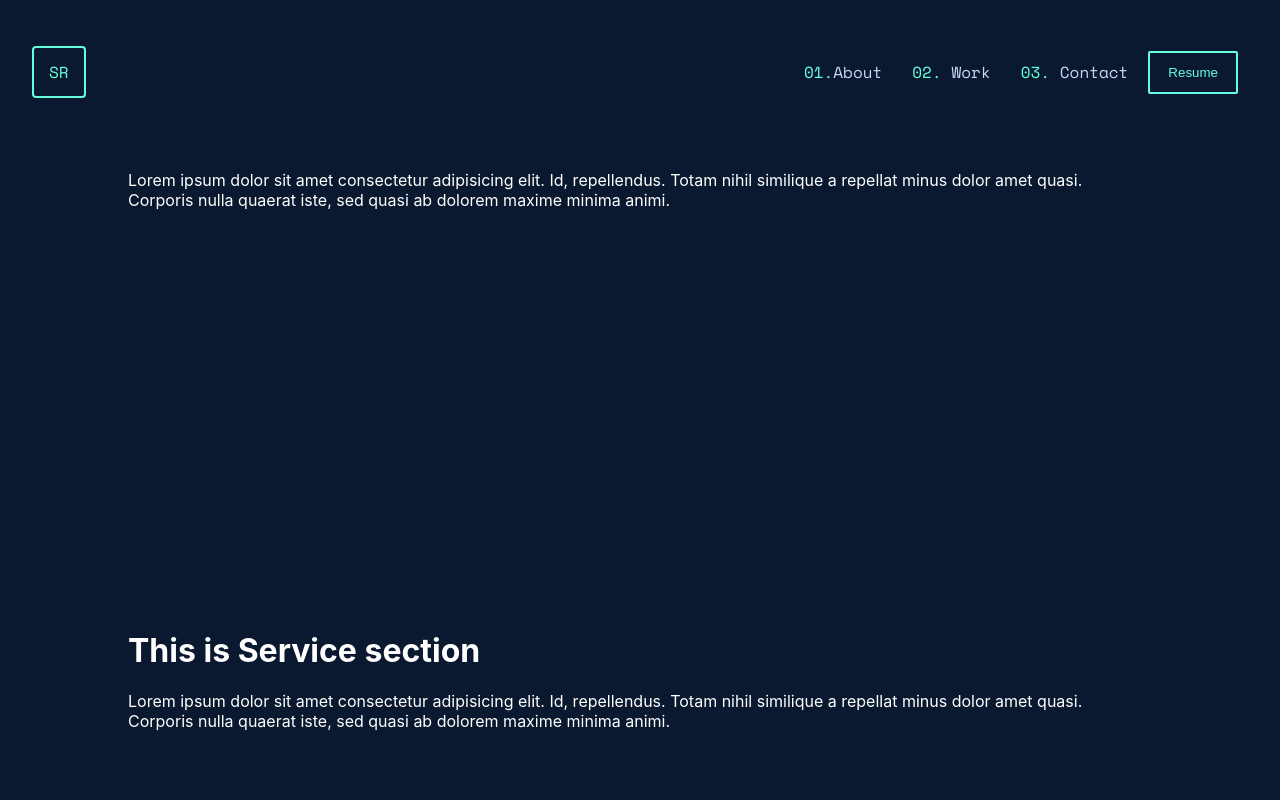
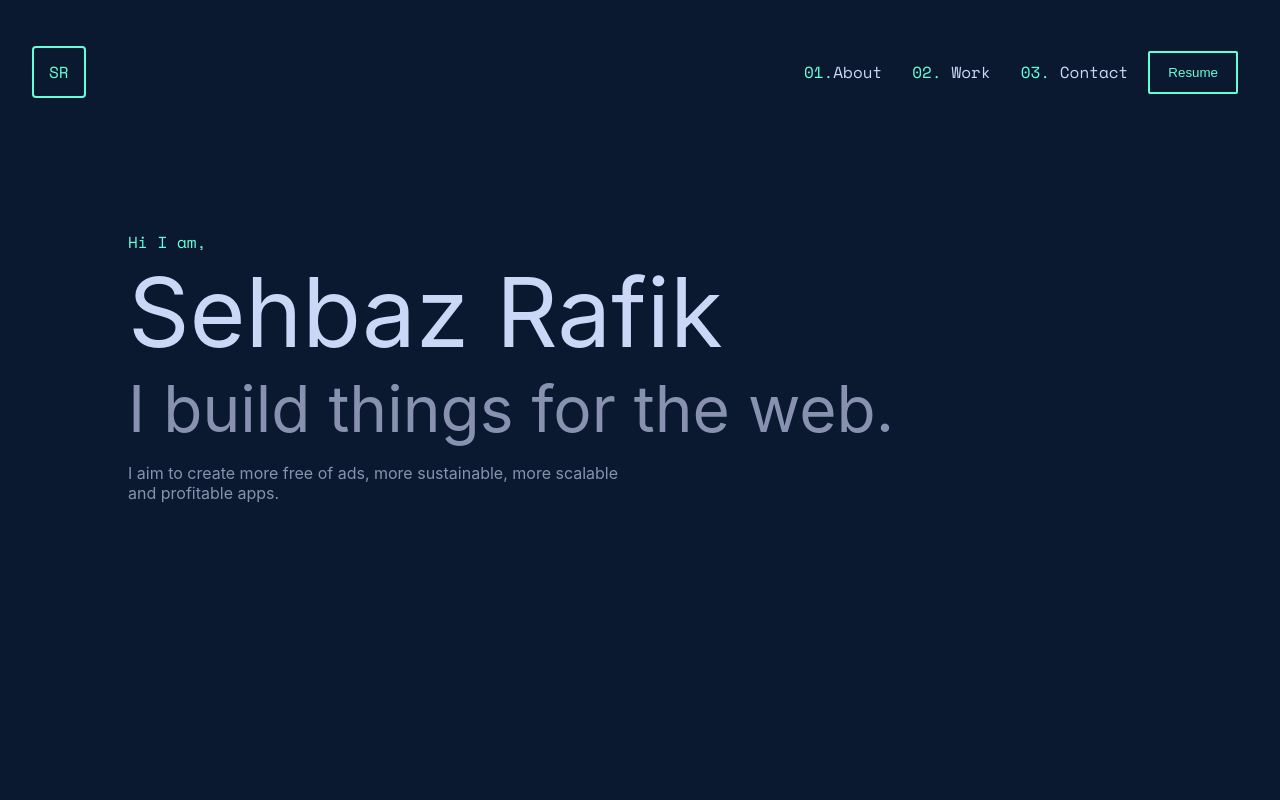
Before and after one commit to Sehbaz/portfolio-v1, a React (Create React App) app: page / in a window 1280 px wide. Shown: the top 800 px of the page. Built offline with nearby package versions, Linux system fonts and the light colour scheme.

Commit message:
home section updated

```diff
--- a/src/App.js
+++ b/src/App.js
@@ -1,4 +1,3 @@
-import logo from "./logo.svg";
 import "./App.css";
 import Header from "./components/Header/Header";
 import Section from "./components/section/Section";
--- a/src/components/section/Section.css
+++ b/src/components/section/Section.css
@@ -1,5 +1,65 @@
+@import url('https://fonts.googleapis.com/css2?family=Space+Mono&display=swap');
+
 .section-container {
+    width: 80%;
+    margin: 80px;
+}
+
+.heading-1 {
+    color: #CCD6F6;
+    font-size: 6rem;
+    margin: 0;
+}
+
+.heading-2 {
+    color: #8892B0;
+    font-size: 4rem;
+    margin: 0;
+}
+
+.heading-3 {
+    color: #8892B0;
+    font-size: 1rem;
+    width: 50%;
+}
+
+.green-text {
+    color: #64ffda;
+    margin: 0;
+    font-family: 'Space Mono', monospace;
+}
+
+.about-section {
+    padding-top: 150px;
+    height: 80vh;
     color: white;
-    margin-top: 11vh;
-    width: 80%;
 }
+
+@media only screen and (max-width: 768px) {
+    .about-section {
+        padding-top: 200px;
+    }
+
+    .heading-1 {
+
+        font-size: 4rem;
+
+    }
+
+    .heading-2 {
+
+        font-size: 3rem;
+
+    }
+
+    .heading-3 {
+
+        width: 100%;
+    }
+}
+
+@media only screen and (min-width: 1200px) {
+    .section-container {
+        max-width: 1300px;
+    }
+}
--- a/src/components/section/Section.js
+++ b/src/components/section/Section.js
@@ -4,11 +4,14 @@ function Section() {
   return (
     <div className="section-container">
       {" "}
-      <div id="about" style={{ height: 500 }}>
-        <h1>This is About section</h1>
-        Lorem ipsum dolor sit amet consectetur adipisicing elit. Id,
-        repellendus. Totam nihil similique a repellat minus dolor amet quasi.
-        Corporis nulla quaerat iste, sed quasi ab dolorem maxime minima animi.
+      <div id="about" className="about-section">
+        <p className="green-text">Hi I am,</p>
+        <p className="heading-1">Sehbaz Rafik</p>
+        <p className="heading-2">I build things for the web.</p>
+        <p className="heading-3">
+          I aim to create more free of ads, more sustainable, more scalable and
+          profitable apps.
+        </p>
       </div>
       <div id="work" style={{ height: 500 }}>
         <h1>This is Service section</h1>
```
